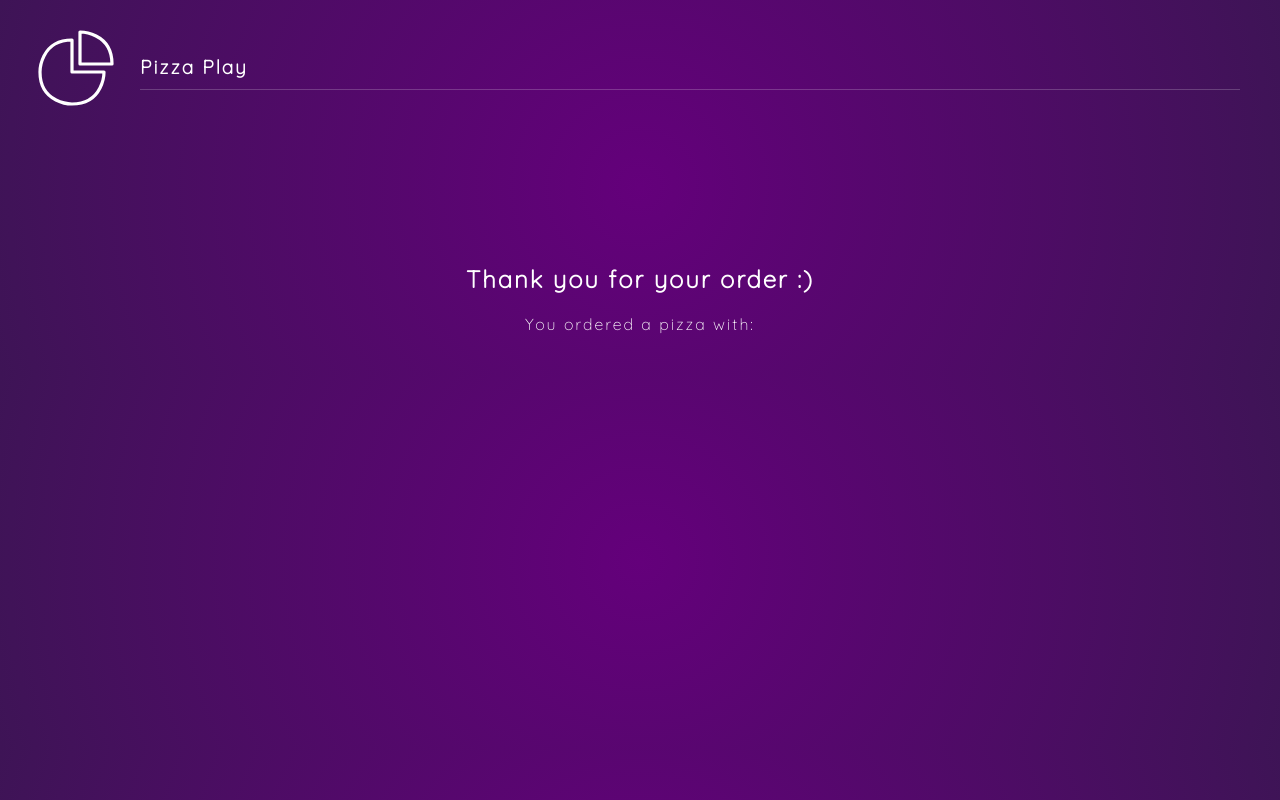
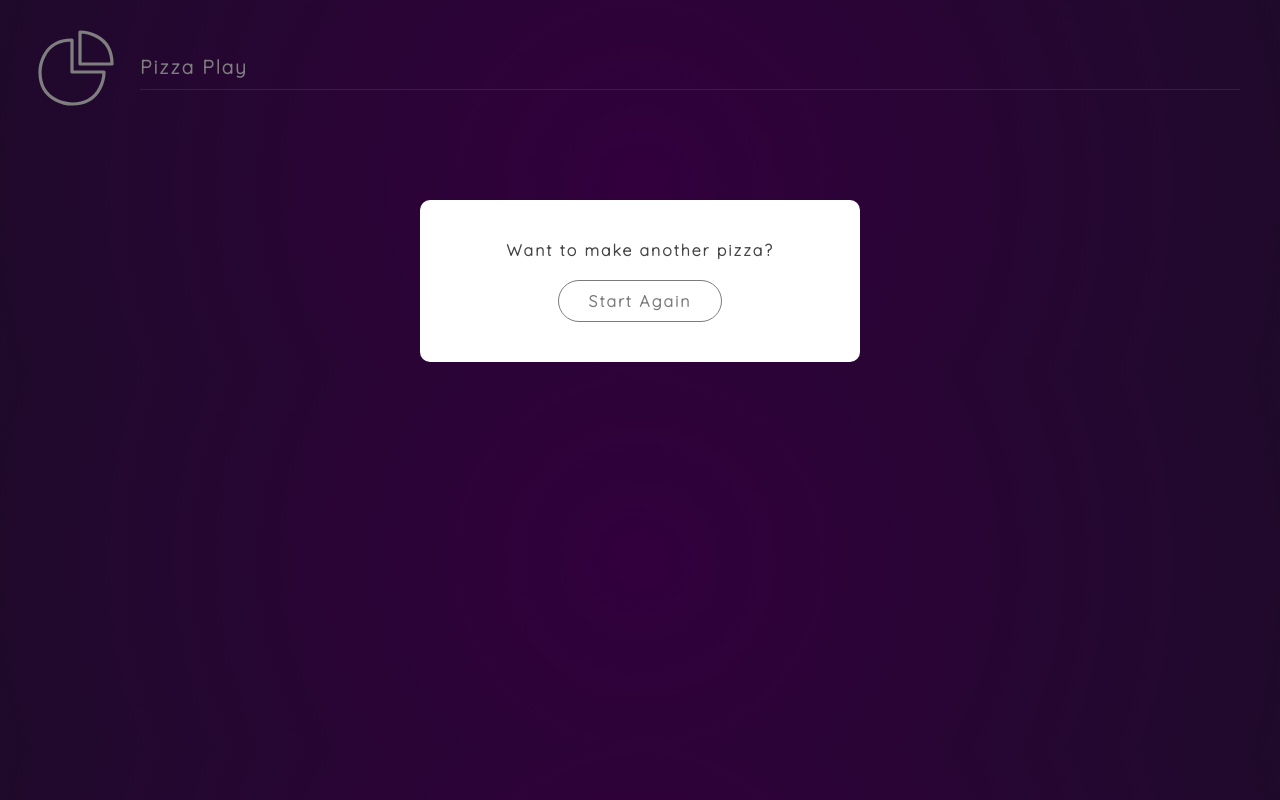
Before and after one commit to kschoi/frontend-challenges, a React (Create React App) app in the folder projects/pizza-play/: page /order in a window 1280 px wide. Built offline with nearby package versions, Linux system fonts and the light colour scheme.

Commit message:
add modal

```diff
--- a/projects/pizza-play/src/App.js
+++ b/projects/pizza-play/src/App.js
@@ -5,12 +5,13 @@ import Home from "./components/Home";
 import Base from "./components/Base";
 import Toppings from "./components/Toppings";
 import Order from "./components/Order";
+import Modal from "./components/Modal";
 import { AnimatePresence } from "framer-motion";
 
 function App() {
-  // 1. 라우터가 변경될 때 마다 location에 현재 로케이션이 담깁니다.
   const location = useLocation();
   const [pizza, setPizza] = useState({ base: "", toppings: [] });
+  const [showModal, setShowModal] = useState(false);
 
   const addBase = (base) => {
     setPizza({ ...pizza, base });
@@ -29,8 +30,11 @@ function App() {
   return (
     <>
       <Header />
-      <AnimatePresence exitBeforeEnter>
-        {/* 2. AnimatePresence가 로케이션에 따라 언제 애니메이션이 끝나야할 지 알 수 있도록 합니다. */}
+      <Modal showModal={showModal} setShowModal={setShowModal} />
+      <AnimatePresence
+        exitBeforeEnter
+        onExitComplete={() => setShowModal(false)}
+      >
         <Switch location={location} key={location.key}>
           <Route path="/base">
             <Base addBase={addBase} pizza={pizza} />
@@ -39,7 +43,7 @@ function App() {
             <Toppings addTopping={addTopping} pizza={pizza} />
           </Route>
           <Route path="/order">
-            <Order pizza={pizza} />
+            <Order pizza={pizza} setShowModal={setShowModal} />
           </Route>
           <Route path="/">
             <Home />
--- /dev/null
+++ b/projects/pizza-play/src/components/Modal.js
@@ -0,0 +1,45 @@
+import React from "react";
+import { Link } from "react-router-dom";
+import { motion, AnimatePresence } from "framer-motion";
+
+const backdropVariants = {
+  visible: { opacity: 1 },
+  hidden: { opacity: 0 },
+};
+
+const modalVariants = {
+  hidden: {
+    y: "-100vh",
+    opacity: 0,
+  },
+  visible: {
+    y: "200px",
+    opacity: 1,
+    transition: { delay: 0.5 },
+  },
+};
+
+const Modal = ({ showModal, setShowModal }) => {
+  return (
+    <AnimatePresence exitBeforeEnter>
+      {showModal && (
+        <motion.div
+          className="backdrop"
+          variants={backdropVariants}
+          initial="hidden"
+          animate="visible"
+          exit="hidden"
+        >
+          <motion.div className="modal" variants={modalVariants}>
+            <p>Want to make another pizza?</p>
+            <Link to="/">
+              <button onClick={() => setShowModal(false)}>Start Again</button>
+            </Link>
+          </motion.div>
+        </motion.div>
+      )}
+    </AnimatePresence>
+  );
+};
+
+export default Modal;
--- a/projects/pizza-play/src/components/Order.js
+++ b/projects/pizza-play/src/components/Order.js
@@ -1,4 +1,4 @@
-import React from "react";
+import React, { useEffect } from "react";
 import { motion } from "framer-motion";
 
 const containerVariants = {
@@ -35,7 +35,13 @@ const childVariants = {
   },
 };
 
-const Order = ({ pizza }) => {
+const Order = ({ pizza, setShowModal }) => {
+  useEffect(() => {
+    setTimeout(() => {
+      setShowModal(true);
+    }, 3000);
+  }, []);
+
   return (
     <motion.div
       className="container order"
--- a/projects/pizza-play/src/index.css
+++ b/projects/pizza-play/src/index.css
@@ -27,8 +27,12 @@ button {
 }
 body {
   overflow: hidden;
-  background: rgb(100,0,123);
-  background: radial-gradient(circle, rgba(100,0,123,1) 0%, rgba(62,20,86,1) 100%);
+  background: rgb(100, 0, 123);
+  background: radial-gradient(
+    circle,
+    rgba(100, 0, 123, 1) 0%,
+    rgba(62, 20, 86, 1) 100%
+  );
 }
 a {
   color: #fff;
@@ -38,7 +42,7 @@ ul,
 ol {
   list-style-type: none;
 }
-button{
+button {
   color: #fff;
   padding: 10px 30px;
   font-size: 1em;
@@ -50,17 +54,17 @@ button{
   opacity: 0.7;
   outline: none;
 }
-.container{
+.container {
   max-width: 300px;
   margin: 100px auto 40px;
   padding: 0 20px;
 }
-.container h3{
+.container h3 {
   padding-bottom: 10px;
   margin-bottom: 10px;
-  border-bottom: 1px solid rgba(255,255,255,0.2);
+  border-bottom: 1px solid rgba(255, 255, 255, 0.2);
 }
-.container li{
+.container li {
   padding: 10px;
   cursor: pointer;
 }
@@ -89,11 +93,11 @@ header .pizza-svg {
 }
 
 /* lists */
-li span.active{
+li span.active {
   font-weight: bold;
 }
-li span.active::before{
-  content: '>';
+li span.active::before {
+  content: ">";
   position: relative;
   top: -2px;
   margin-right: 6px;
@@ -102,22 +106,51 @@ li span.active::before{
 }
 
 /* pages */
-.home h2{
+.home h2 {
   font-size: 2em;
   margin-bottom: 30px;
 }
 .home.container,
-.order.container{
+.order.container {
   text-align: center;
   max-width: 800px;
 }
-.home button{
+.home button {
   color: white;
   padding: 15px 30px;
   font-size: 1.6em;
   border: 3px solid white;
   margin: 30px 20px;
 }
-.order p{
+.order p {
   margin: 20px auto;
 }
+
+/* modal */
+.backdrop {
+  position: fixed;
+  top: 0;
+  left: 0;
+  width: 100%;
+  height: 100%;
+  background: rgba(0, 0, 0, 0.5);
+  z-index: 1;
+}
+.modal {
+  max-width: 400px;
+  margin: 0 auto;
+  padding: 40px 20px;
+  background: #fff;
+  border-radius: 10px;
+  text-align: center;
+}
+.modal p {
+  color: #444;
+  font-weight: bold;
+}
+.modal button {
+  color: #444;
+  border-color: #444;
+  font-weight: bold;
+  margin-top: 20px;
+}
```
